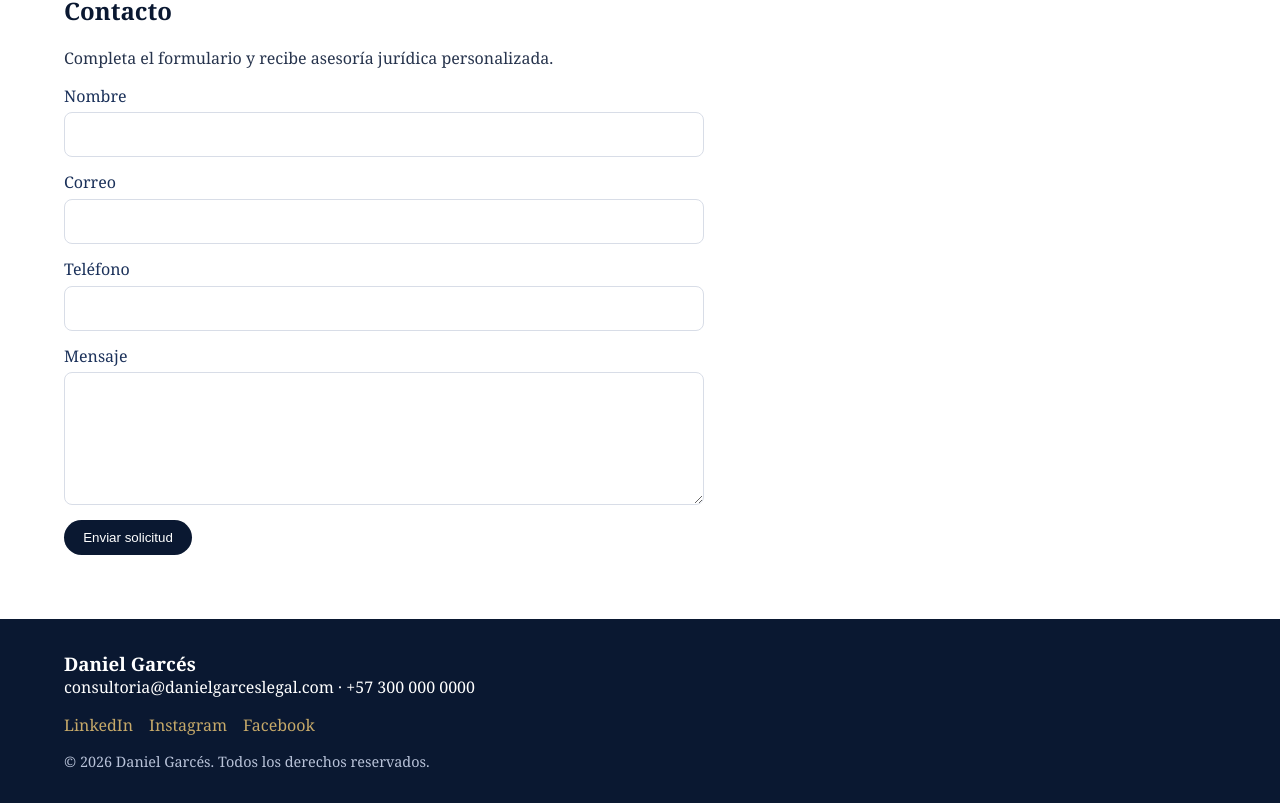
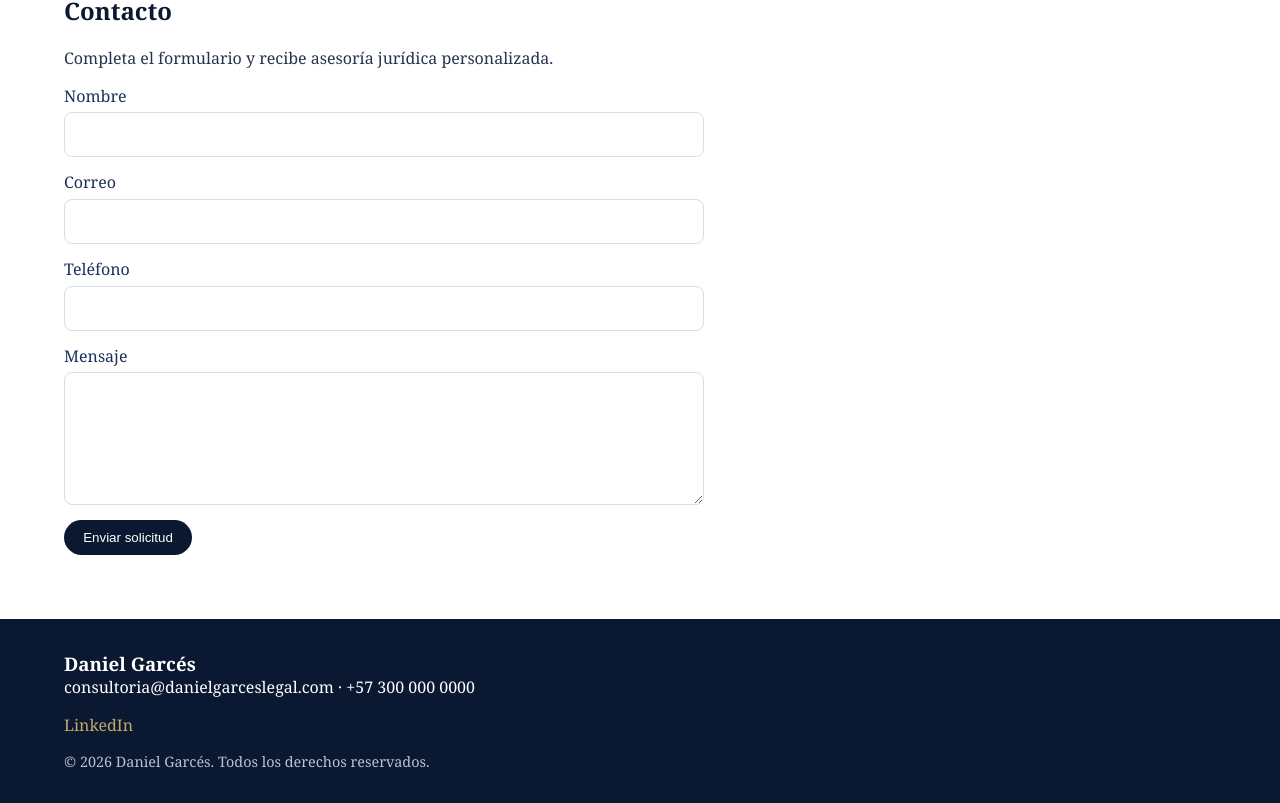
Before and after one commit to F3liP3L/daniel-garces-portfolio, an Angular app: page / in a window 1280 px wide. Shown: the part 2226-3029 px from the top of the page. Built offline with nearby package versions, Linux system fonts and the light colour scheme.

Commit message:
feat: update footer links and change button hover color in contact section

```diff
--- a/src/app/components/contact/contact.scss
+++ b/src/app/components/contact/contact.scss
@@ -48,5 +48,5 @@
 }
 
 .btn-submit:hover {
-  background: #1b315a;
+  background: #c6a969;
 }
--- a/src/app/components/footer/footer.html
+++ b/src/app/components/footer/footer.html
@@ -4,9 +4,7 @@
     <p>consultoria@danielgarceslegal.com · +57 300 000 0000</p>
   </div>
   <div class="social">
-    <a href="https://www.linkedin.com" target="_blank" rel="noopener">LinkedIn</a>
-    <a href="https://www.instagram.com" target="_blank" rel="noopener">Instagram</a>
-    <a href="https://www.facebook.com" target="_blank" rel="noopener">Facebook</a>
+    <a href="https://www.linkedin.com/in/daniel-garces-b4aaba298/" target="_blank" rel="noopener">LinkedIn</a>
   </div>
   <p class="copy">© {{ year }} Daniel Garcés. Todos los derechos reservados.</p>
 </footer>
```
Also changed, not shown: public/Logov2.jpeg (deleted).
